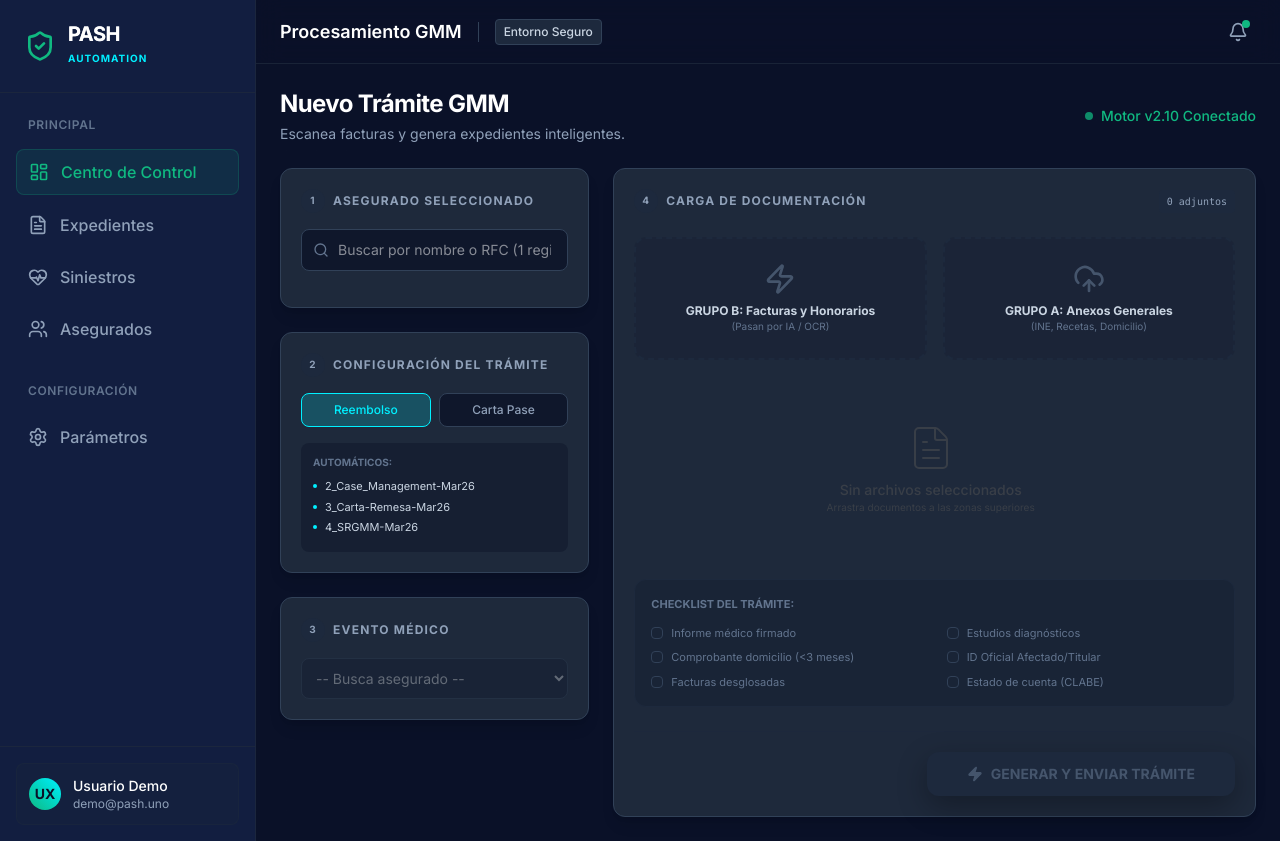
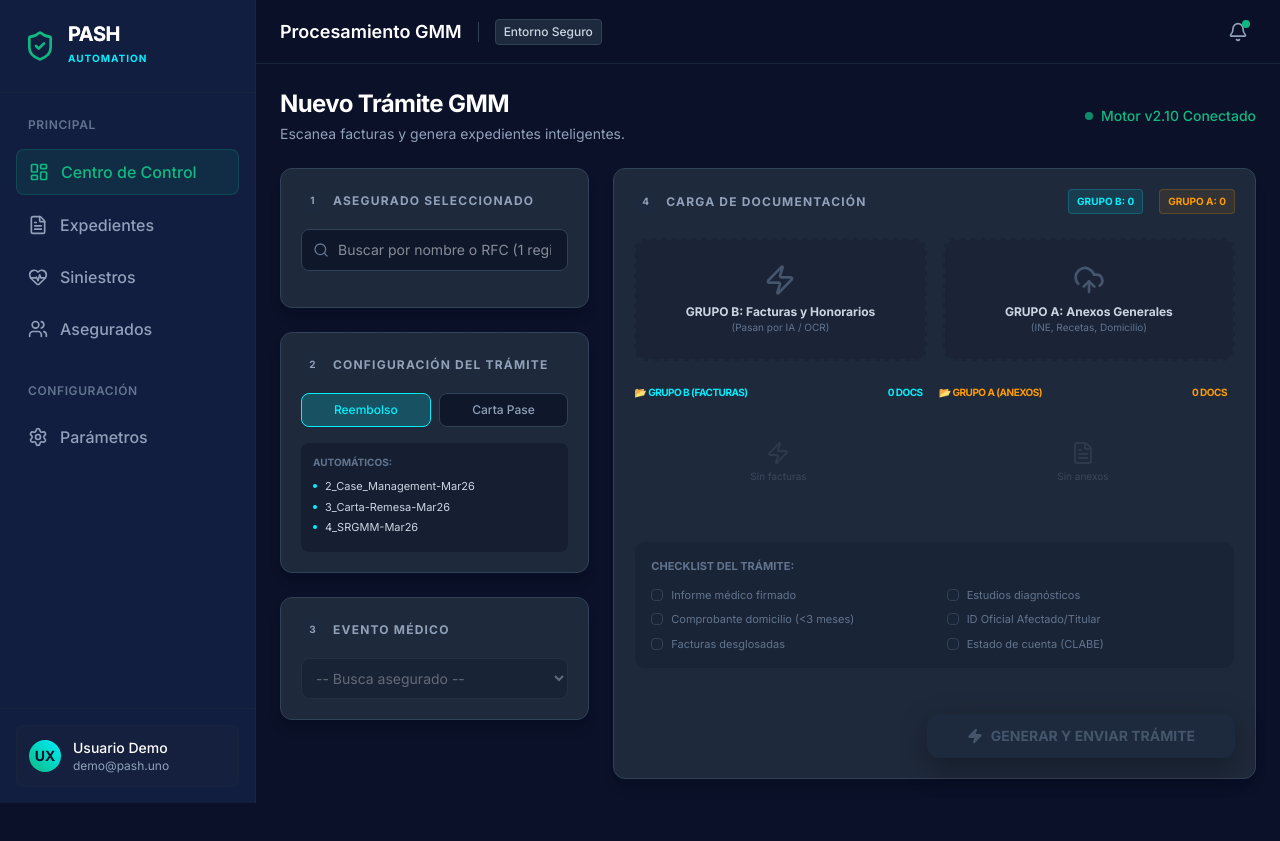
Before and after one commit to pedroadolf/Gastos-medicos, a Next.js app in the folder frontend/: page /dashboard in a window 1280 px wide. After the commit the page ends 803 px from the top, so only its background shows below. Built offline with nearby package versions, Linux system fonts and the light colour scheme.

Commit message:
feat: fix n8n callback jobId mapping and restore document processing flow

```diff
--- a/frontend/src/app/api/documentos/route.ts
+++ b/frontend/src/app/api/documentos/route.ts
@@ -7,17 +7,18 @@ export async function POST(req: NextRequest) {
 
         // El frontend ahora envía JSON directamente, no FormData multipart
         const payload = await req.json();
-        const { siniestroId, asegurado, tipoTramite, grupoA_anexos, grupoB_facturas, metadata } = payload;
+        const { siniestroId, asegurado, tipoTramite, grupoA_anexos = [], grupoB_facturas = [], metadata } = payload;
 
-        const totalFiles = (grupoA_anexos?.length || 0) + (grupoB_facturas?.length || 0);
-        console.log(`📂 [POST] Payload recibido. Total archivos: ${totalFiles}. Metadata:`, metadata);
+        const totalFiles = grupoA_anexos.length + grupoB_facturas.length;
+
+        console.log(`📂 [POST] Payload recibido. Total archivos: ${totalFiles}. Metadata:`, JSON.stringify(metadata, null, 2));
 
         if (totalFiles === 0) {
             console.warn("⚠️ [POST] No se detectaron archivos en el payload.");
             return NextResponse.json({ error: "No se recibieron archivos" }, { status: 400 });
         }
 
-        console.log(`🚀 [QUEUE] Creando Job en Supabase ${supabaseUrl}...`);
+        console.log(`🚀 [QUEUE] Creando Job en Supabase para: ${asegurado?.nombre || "Usuario Desconocido"}...`);
 
         // 1. Crear el Job en Supabase usando Service Role centralizado
         const supabaseService = getSupabaseService();
--- a/frontend/src/app/dashboard/page.tsx
+++ b/frontend/src/app/dashboard/page.tsx
@@ -475,7 +475,10 @@ export default function DashboardPage() {
                                 <span className="bg-slate-800 text-slate-400 w-6 h-6 rounded-full flex items-center justify-center mr-2 text-[10px]">4</span>
                                 Carga de Documentación
                             </h2>
-                            <span className="text-[10px] bg-slate-800 text-slate-400 px-2 py-1 rounded font-mono">{anexosFiles.length + facturasFiles.length} adjuntos</span>
+                            <div className="flex gap-4">
+                                <span className="text-[10px] bg-fintech-cyan/10 text-fintech-cyan border border-fintech-cyan/20 px-2 py-1 rounded font-bold uppercase">Grupo B: {facturasFiles.length}</span>
+                                <span className="text-[10px] bg-amber-500/10 text-amber-500 border border-amber-500/20 px-2 py-1 rounded font-bold uppercase">Grupo A: {anexosFiles.length}</span>
+                            </div>
                         </div>
 
                         {/* Dropzones Duales */}
@@ -501,47 +504,59 @@ export default function DashboardPage() {
                             </div>
                         </div>
 
-                        {/* Lista de Archivos Unificada */}
-                        <div className="flex-1 overflow-y-auto max-h-[300px] space-y-2 mb-6 pr-2 custom-scrollbar">
-                            {/* Visualización Facturas */}
+                        {/* Listas de Archivos Separadas */}
+                        <div className="flex-1 grid grid-cols-1 md:grid-cols-2 gap-4 mb-6 pr-2 custom-scrollbar overflow-y-auto max-h-[350px]">
+                            {/* Columna Grupo B: Facturas */}
+                            <div className="space-y-2">
+                                <p className="text-[10px] font-bold text-fintech-cyan uppercase tracking-tighter mb-2 flex justify-between">
+                                    <span>📂 Grupo B (Facturas)</span>
+                                    <span>{facturasFiles.length} docs</span>
+                                </p>
                                 {facturasFiles.map((file, i) => (
-                                <div key={`f-${i}`} className="flex items-center p-3 bg-slate-900/50 border border-slate-705/50 rounded-lg group hover:border-fintech-cyan/30 transition-colors">
-                                    <div className="w-1 h-8 bg-fintech-cyan rounded-full mr-3 shadow-[0_0_8px_rgba(6,182,212,0.5)]"></div>
-                                    <FileText className="w-4 h-4 mr-3 text-fintech-cyan" />
-                                    <div className="flex-1">
-                                        <p className="text-xs font-medium text-white truncate">{file.name}</p>
-                                        <p className="text-[9px] text-fintech-cyan/70 uppercase font-bold tracking-tighter">Grupo B · Procesamiento IA</p>
+                                    <div key={`f-${i}`} className="flex items-center p-2.5 bg-fintech-cyan/5 border border-fintech-cyan/20 rounded-lg group hover:border-fintech-cyan/40 transition-colors">
+                                        <FileText className="w-4 h-4 mr-2 text-fintech-cyan shrink-0" />
+                                        <div className="flex-1 min-w-0">
+                                            <p className="text-[11px] font-medium text-white truncate">{file.name}</p>
                                         </div>
                                         <button
                                             onClick={(e) => { e.stopPropagation(); setFacturasFiles(facturasFiles.filter((_, idx) => idx !== i)); }}
-                                        className="text-slate-600 hover:text-rose-400 p-2 transition-colors opacity-0 group-hover:opacity-100"
+                                            className="text-slate-500 hover:text-rose-400 p-1 transition-colors group-hover:scale-110"
                                         >✕</button>
                                     </div>
                                 ))}
+                                {facturasFiles.length === 0 && (
+                                    <div className="py-8 border border-dashed border-slate-800 rounded-lg flex flex-col items-center justify-center opacity-40">
+                                        <Zap className="w-6 h-6 text-slate-600 mb-1" />
+                                        <p className="text-[10px] text-slate-500">Sin facturas</p>
+                                    </div>
+                                )}
+                            </div>
 
-                            {/* Visualización Anexos */}
+                            {/* Columna Grupo A: Anexos */}
+                            <div className="space-y-2">
+                                <p className="text-[10px] font-bold text-amber-500 uppercase tracking-tighter mb-2 flex justify-between">
+                                    <span>📂 Grupo A (Anexos)</span>
+                                    <span>{anexosFiles.length} docs</span>
+                                </p>
                                 {anexosFiles.map((file, i) => (
-                                <div key={`a-${i}`} className="flex items-center p-3 bg-slate-900/50 border border-slate-700/50 rounded-lg group hover:border-amber-500/30 transition-colors">
-                                    <div className="w-1 h-8 bg-amber-500 rounded-full mr-3 shadow-[0_0_8px_rgba(245,158,11,0.5)]"></div>
-                                    <UploadCloud className="w-4 h-4 mr-3 text-amber-500" />
-                                    <div className="flex-1">
-                                        <p className="text-xs font-medium text-white truncate">{file.name}</p>
-                                        <p className="text-[9px] text-amber-500/70 uppercase font-bold tracking-tighter">Grupo A · Anexo Directo</p>
+                                    <div key={`a-${i}`} className="flex items-center p-2.5 bg-amber-500/5 border border-amber-500/20 rounded-lg group hover:border-amber-500/40 transition-colors">
+                                        <UploadCloud className="w-4 h-4 mr-2 text-amber-500 shrink-0" />
+                                        <div className="flex-1 min-w-0">
+                                            <p className="text-[11px] font-medium text-white truncate">{file.name}</p>
                                         </div>
                                         <button
                                             onClick={(e) => { e.stopPropagation(); setAnexosFiles(anexosFiles.filter((_, idx) => idx !== i)); }}
-                                        className="text-slate-600 hover:text-rose-400 p-2 transition-colors opacity-0 group-hover:opacity-100"
+                                            className="text-slate-500 hover:text-rose-400 p-1 transition-colors group-hover:scale-110"
                                         >✕</button>
                                     </div>
                                 ))}
-
-                            {(anexosFiles.length === 0 && facturasFiles.length === 0) && (
-                                <div className="h-full flex flex-col items-center justify-center text-slate-600 py-10 grayscale opacity-50">
-                                    <FileText className="w-12 h-12 mb-2 stroke-[1px]" />
-                                    <p className="text-sm font-medium">Sin archivos seleccionados</p>
-                                    <p className="text-[10px]">Arrastra documentos a las zonas superiores</p>
+                                {anexosFiles.length === 0 && (
+                                    <div className="py-8 border border-dashed border-slate-800 rounded-lg flex flex-col items-center justify-center opacity-40">
+                                        <FileText className="w-6 h-6 text-slate-600 mb-1" />
+                                        <p className="text-[10px] text-slate-500">Sin anexos</p>
                                     </div>
                                 )}
+                            </div>
                         </div>
 
                         {/* Checklist Informativo */}
@@ -594,8 +609,11 @@ export default function DashboardPage() {
                                 <div className="flex items-center">
                                     {isProcessing ? (
                                         <>
-                                            <RefreshCw className="w-5 h-5 mr-2 animate-spin text-slate-900" />
-                                            <span className="animate-pulse">{jobStatus || "PROCESANDO..."}</span>
+                                            <Loader2 className="w-5 h-5 mr-3 animate-spin text-slate-900" />
+                                            <div className="flex flex-col items-start leading-none">
+                                                <span className="text-[10px] uppercase tracking-widest font-black opacity-60">PROCESANDO</span>
+                                                <span className="text-lg font-black">{formatTime(elapsedTime)}</span>
+                                            </div>
                                         </>
                                     ) : (
                                         <>
@@ -604,10 +622,9 @@ export default function DashboardPage() {
                                         </>
                                     )}
                                 </div>
-                                {isProcessing && startTime && (
-                                    <div className="flex flex-col items-center mt-1 text-[10px] opacity-80 font-mono text-slate-800">
-                                        <span>Tiempo transcurrido: {formatTime(elapsedTime)}</span>
-                                        {currentJobId && <span className="mt-0.5 tracking-tighter opacity-60">ID: {currentJobId.split('-')[0]}...</span>}
+                                {isProcessing && (
+                                    <div className="flex flex-col items-center mt-1 text-[9px] uppercase font-bold text-slate-800 opacity-60">
+                                        <span>{jobStatus || "Iniciando..."}</span>
                                     </div>
                                 )}
                             </button>
```
Lines whose indentation alone changed are shown as unchanged.
